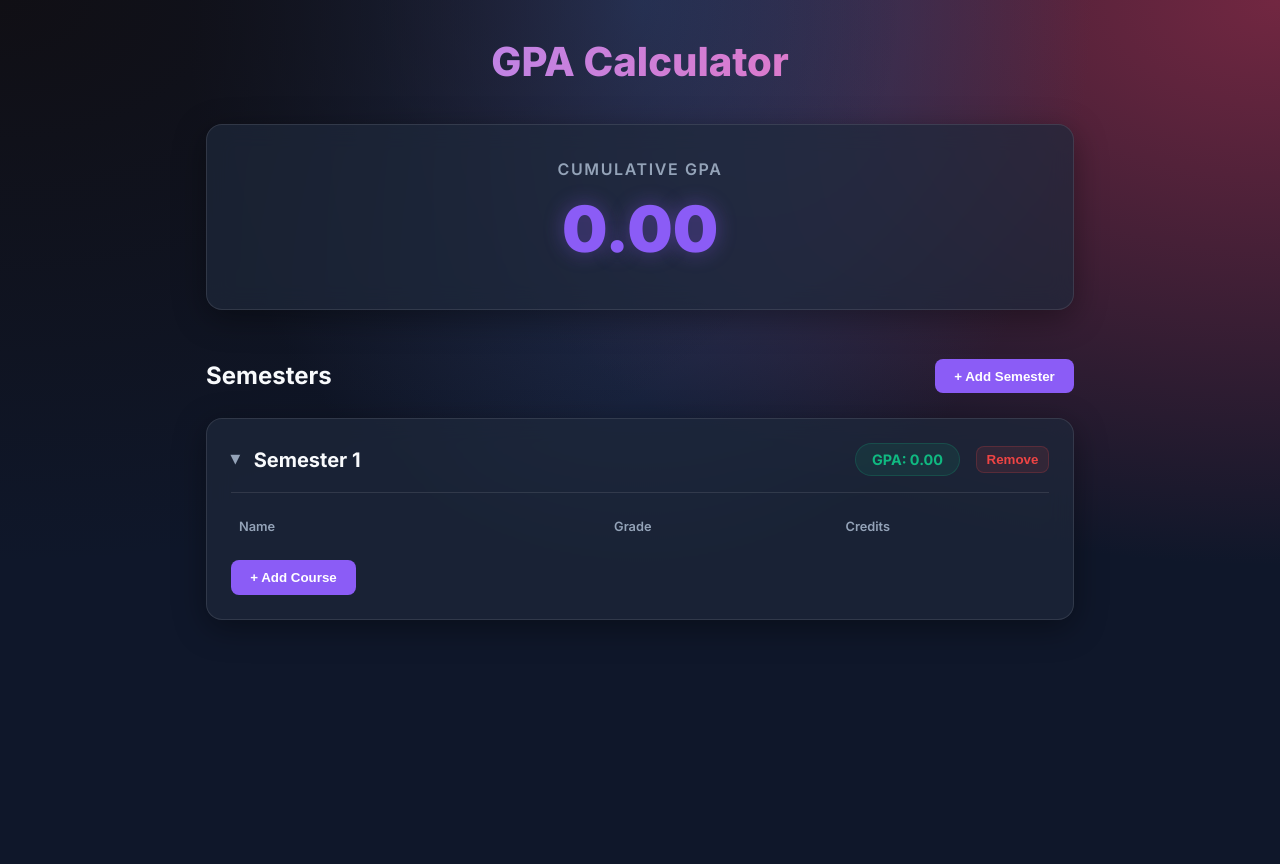
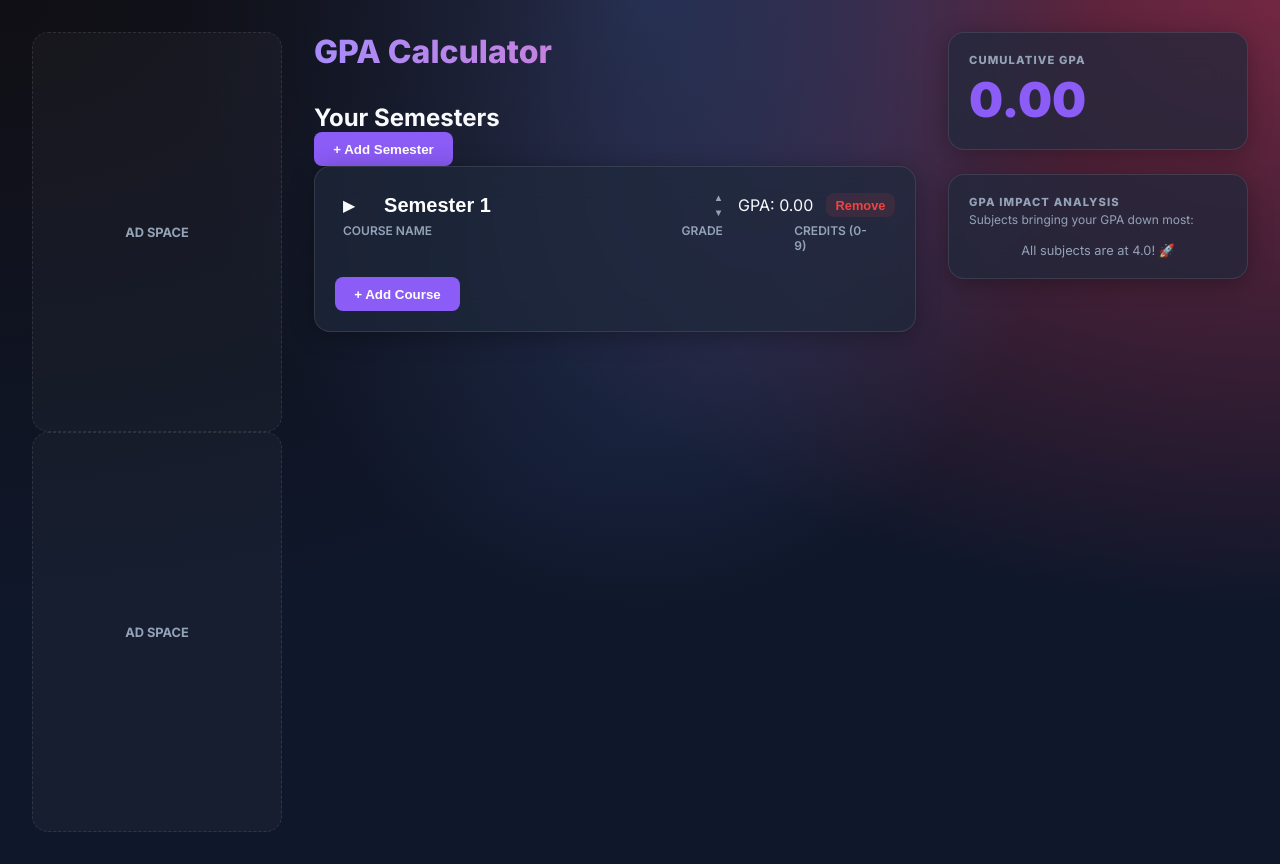
Before and after one commit to MuhammadQasimHamid/GPATracker, a Next.js app in the folder gpa-calc/: page / in a window 1280 px wide. Both pictures are taken after a click on the button "+ Add Semester". Before the commit the page ends 800 px from the top, so only its background shows below. Built offline with nearby package versions, Linux system fonts and the light colour scheme.

Commit message:
updates in UI

```diff
--- a/gpa-calc/src/app/globals.css
+++ b/gpa-calc/src/app/globals.css
@@ -25,53 +25,180 @@ body {
   color: var(--text);
   font-family: 'Inter', -apple-system, BlinkMacSystemFont, 'Segoe UI', Roboto, sans-serif;
   min-height: 100vh;
-  line-height: 1.5;
+  overflow-x: hidden;
 }
 
-.container {
-  max-width: 900px;
+/* Layout */
+.layout-wrapper {
+  display: grid;
+  grid-template-columns: 250px 1fr 300px;
+  gap: 2rem;
+  padding: 2rem;
+  max-width: 1600px;
   margin: 0 auto;
-  padding: 2rem 1rem;
 }
 
-.glass-card {
-  background: var(--card-bg);
-  backdrop-filter: blur(12px);
-  -webkit-backdrop-filter: blur(12px);
-  border: 1px solid var(--glass-border);
-  border-radius: 1rem;
-  padding: 1.5rem;
-  margin-bottom: 2rem;
-  box-shadow: 0 8px 32px 0 rgba(0, 0, 0, 0.37);
-  transition: all 0.3s cubic-bezier(0.4, 0, 0.2, 1);
+.main-content {
+  min-width: 0;
 }
 
-.semester-card.collapsed {
-  padding-bottom: 0.8rem;
-  margin-bottom: 1rem;
+.ad-column {
+  display: flex;
+  flex-direction: column;
+  gap: 1rem;
 }
 
-.title {
-  font-size: 2.5rem;
+.ad-box {
+  background: rgba(255, 255, 255, 0.03);
+  border: 1px dashed var(--glass-border);
+  height: 400px;
+  display: flex;
+  align-items: center;
+  justify-content: center;
+  color: var(--text-muted);
+  font-size: 0.8rem;
+  font-weight: 700;
+  border-radius: 1rem;
+}
+
+.sidebar-column {
+  position: sticky;
+  top: 2rem;
+  height: fit-content;
+}
+
+/* Typography */
+.title-left {
+  font-size: 2rem;
   font-weight: 800;
-  text-align: center;
   margin-bottom: 2rem;
   background: linear-gradient(to right, #a78bfa, #f472b6);
   -webkit-background-clip: text;
   -webkit-text-fill-color: transparent;
 }
 
+/* Glass Card */
+.glass-card {
+  background: var(--card-bg);
+  backdrop-filter: blur(16px);
+  -webkit-backdrop-filter: blur(16px);
+  border: 1px solid var(--glass-border);
+  border-radius: 1rem;
+  padding: 1.25rem;
+  margin-bottom: 1.5rem;
+  box-shadow: 0 4px 24px 0 rgba(0, 0, 0, 0.3);
+}
+
+/* Semester Specific */
+.semester-header {
+  display: flex;
+  justify-content: space-between;
+  align-items: center;
+}
+
+.semester-title-input {
+  background: transparent;
+  border: none;
+  font-size: 1.25rem;
+  font-weight: 700;
+  color: white;
+  padding: 0.2rem 0.5rem;
+  border-radius: 0.3rem;
+  width: 100%;
+  transition: background 0.2s;
+}
+
+.semester-title-input:hover,
+.semester-title-input:focus {
+  background: rgba(255, 255, 255, 0.05);
+  outline: none;
+}
+
+.reorder-btns {
+  display: flex;
+  flex-direction: column;
+  gap: 2px;
+}
+
+.reorder-btn {
+  background: transparent;
+  border: none;
+  color: var(--text-muted);
+  font-size: 0.6rem;
+  cursor: pointer;
+  padding: 2px;
+  line-height: 1;
+}
+
+.reorder-btn:hover {
+  color: white;
+}
+
+/* Inputs & Grid */
+.grid-cols {
+  display: grid;
+  grid-template-columns: 1fr 100px 80px auto;
+  gap: 0.8rem;
+  align-items: center;
+  margin-bottom: 0.5rem;
+}
+
+.grid-labels {
+  display: grid;
+  grid-template-columns: 1fr 100px 80px auto;
+  gap: 0.8rem;
+  padding: 0 0.5rem;
+  color: var(--text-muted);
+  font-size: 0.75rem;
+  font-weight: 600;
+  text-transform: uppercase;
+  margin-bottom: 0.5rem;
+}
+
+.input-compact,
+.select-compact {
+  background: rgba(15, 23, 42, 0.4);
+  border: 1px solid var(--glass-border);
+  border-radius: 0.4rem;
+  padding: 0.6rem;
+  color: white;
+  font-size: 0.9rem;
+}
+
+.input-compact:focus,
+.select-compact:focus {
+  outline: none;
+  border-color: var(--primary);
+}
+
+.btn-icon-danger {
+  background: transparent;
+  border: none;
+  color: var(--text-muted);
+  cursor: pointer;
+  padding: 0.5rem;
+  font-size: 1rem;
+  opacity: 0.5;
+  transition: all 0.2s;
+}
+
+.btn-icon-danger:hover {
+  opacity: 1;
+  color: var(--danger);
+  transform: scale(1.2);
+}
+
+/* Buttons */
 .btn {
   padding: 0.6rem 1.2rem;
   border-radius: 0.5rem;
   border: none;
   font-weight: 600;
   cursor: pointer;
-  transition: all 0.2s ease;
+  transition: all 0.2s;
   display: inline-flex;
   align-items: center;
   gap: 0.5rem;
-  white-space: nowrap;
 }
 
 .btn-primary {
@@ -87,120 +214,94 @@ body {
 .btn-danger {
   background: rgba(239, 68, 68, 0.1);
   color: var(--danger);
-  border: 1px solid rgba(239, 68, 68, 0.2);
 }
 
-.btn-danger:hover {
-  background: var(--danger);
-  color: white;
+.btn-compact {
+  padding: 0.3rem 0.6rem;
+  font-size: 0.8rem;
 }
 
-.grid-cols {
-  display: grid;
-  grid-template-columns: 2fr 1.2fr 1fr auto;
-  gap: 1rem;
-  align-items: center;
+/* Analytics & Sidebar */
+.sidebar-label {
+  font-size: 0.7rem;
+  font-weight: 800;
+  text-transform: uppercase;
+  letter-spacing: 0.1em;
+  color: var(--text-muted);
+  margin-bottom: 0.2rem;
+}
+
+.cgpa-value-small {
+  font-size: 3rem;
+  font-weight: 900;
+  color: var(--primary);
+}
+
+.impact-item {
   margin-bottom: 1rem;
 }
 
-.grid-labels {
-  display: grid;
-  grid-template-columns: 2fr 1.2fr 1fr auto;
-  gap: 1rem;
-  margin-bottom: 0.5rem;
+.impact-info {
+  display: flex;
+  justify-content: space-between;
   font-size: 0.8rem;
-  font-weight: 600;
-  color: var(--text-muted);
-  padding: 0 0.5rem;
+  margin-bottom: 0.3rem;
 }
 
-input,
-select {
-  background: rgba(15, 23, 42, 0.5);
-  border: 1px solid var(--glass-border);
-  border-radius: 0.4rem;
-  padding: 0.6rem;
-  color: white;
-  width: 100%;
-  transition: border-color 0.2s;
+.impact-name {
+  font-weight: 600;
 }
 
-input:focus,
-select:focus {
-  outline: none;
-  border-color: var(--primary);
-  box-shadow: 0 0 0 2px rgba(139, 92, 246, 0.2);
+.impact-sem {
+  color: var(--text-muted);
+  font-size: 0.7rem;
 }
 
-.cgpa-display {
-  text-align: center;
-  padding: 2rem;
-  margin-bottom: 3rem;
+.impact-bar-bg {
+  height: 6px;
+  background: rgba(255, 255, 255, 0.05);
+  border-radius: 10px;
+  overflow: hidden;
 }
 
-.cgpa-value {
-  font-size: 4rem;
-  font-weight: 900;
-  color: var(--primary);
-  text-shadow: 0 0 20px rgba(139, 92, 246, 0.4);
+.impact-bar-fill {
+  height: 100%;
+  background: linear-gradient(90deg, #f472b6, #ef4444);
+  border-radius: 10px;
 }
 
-.semester-header {
-  display: flex;
-  justify-content: space-between;
-  align-items: center;
-  border-bottom: 1px solid transparent;
-  padding-bottom: 0;
-  transition: border-color 0.3s;
+/* Utility */
+.desktop-only {
+  display: block;
 }
 
-.collapsed .semester-header {
-  border-bottom: none;
+.mobile-only {
+  display: none;
 }
 
-.semester-card:not(.collapsed) .semester-header {
-  border-bottom: 1px solid var(--glass-border);
-  padding-bottom: 1rem;
-}
-
-.gpa-badge {
-  background: rgba(16, 185, 129, 0.1);
-  color: var(--success);
-  padding: 0.3rem 1rem;
-  border-radius: 2rem;
-  font-size: 0.9rem;
-  font-weight: 700;
-  border: 1px solid rgba(16, 185, 129, 0.2);
-}
-
-.chevron {
-  font-size: 0.8rem;
-  color: var(--text-muted);
-  transition: transform 0.3s ease;
-}
-
-.chevron.expanded {
-  transform: rotate(90deg);
-}
-
-.semester-content {
-  padding-top: 1.5rem;
-  animation: slideDown 0.3s ease-out;
-}
-
-@keyframes slideDown {
-  from {
-    opacity: 0;
-    transform: translateY(-10px);
+@media (max-width: 1100px) {
+  .layout-wrapper {
+    grid-template-columns: 1fr 300px;
   }
 
-  to {
-    opacity: 1;
-    transform: translateY(0);
+  .left-ad {
+    display: none;
   }
 }
 
-@media (max-width: 640px) {
+@media (max-width: 800px) {
+  .layout-wrapper {
+    grid-template-columns: 1fr;
+    padding: 1rem;
+  }
+
+  .desktop-only {
+    display: none;
+  }
+
+  .mobile-only {
+    display: block;
+  }
 
   .grid-cols,
   .grid-labels {
--- a/gpa-calc/src/components/Course.tsx
+++ b/gpa-calc/src/components/Course.tsx
@@ -17,32 +17,38 @@ export default function Course({ semesterId, course }: Props) {
         <div className="grid-cols">
             <input
                 type="text"
-                placeholder="Course Name"
+                className="input-compact"
+                placeholder="e.g. Computer Science"
                 value={course.name}
                 onChange={(e) => updateCourse(semesterId, course.id, { name: e.target.value })}
             />
             <select
+                className="select-compact"
                 value={course.grade}
                 onChange={(e) => updateCourse(semesterId, course.id, { grade: e.target.value as Grade })}
             >
                 {grades.map((g) => (
                     <option key={g} value={g}>
-                        {g === '' ? 'Select Grade' : g}
+                        {g === '' ? '-' : g}
                     </option>
                 ))}
             </select>
             <input
                 type="number"
-                placeholder="Credits"
+                className="input-compact mini"
+                placeholder="0"
                 min="0"
+                max="9"
                 value={course.creditHours}
                 onChange={(e) => {
                     const val = e.target.value;
-                    updateCourse(semesterId, course.id, { creditHours: val === '' ? '' : Number(val) });
+                    if (val === '' || (/^\d$/.test(val) && Number(val) >= 0 && Number(val) <= 9)) {
+                        updateCourse(semesterId, course.id, { creditHours: val === '' ? '' : Number(val) });
+                    }
                 }}
             />
             <button
-                className="btn btn-danger"
+                className="btn-icon-danger"
                 onClick={() => removeCourse(semesterId, course.id)}
                 aria-label="Remove Course"
             >
--- a/gpa-calc/src/components/Dashboard.tsx
+++ b/gpa-calc/src/components/Dashboard.tsx
@@ -2,39 +2,53 @@
 
 import { useGPA } from '../context/GPAContext';
 import Semester from '../components/Semester';
-import { calculateCGPA } from '../utils/calculations';
+import Sidebar from '../components/Sidebar';
 
 export default function Dashboard() {
     const { semesters, addSemester } = useGPA();
-    const cgpa = calculateCGPA(semesters);
 
     return (
-        <main className="container">
-            <h1 className="title">GPA Calculator</h1>
-
-            <div className="cgpa-display glass-card">
-                <div style={{ color: 'var(--text-muted)', fontWeight: 600, textTransform: 'uppercase', letterSpacing: '0.1em' }}>
-                    Cumulative GPA
+        <div className="layout-wrapper">
+            {/* Left Column: Ads */}
+            <div className="ad-column left-ad">
+                <div className="ad-content">
+                    <div className="ad-box">AD SPACE</div>
+                    <div className="ad-box">AD SPACE</div>
                 </div>
-                <div className="cgpa-value">{cgpa.toFixed(2)}</div>
             </div>
 
-            <div style={{ display: 'flex', justifyContent: 'space-between', alignItems: 'center', marginBottom: '1.5rem' }}>
-                <h2 style={{ fontSize: '1.5rem' }}>Semesters</h2>
+            {/* Middle Column: Main Content */}
+            <main className="main-content">
+                <h1 className="title-left">GPA Calculator</h1>
+
+                <div className="mobile-only">
+                    <Sidebar />
+                </div>
+
+                <div className="semesters-controls">
+                    <h2 style={{ fontSize: '1.5rem' }}>Your Semesters</h2>
                     <button className="btn btn-primary" onClick={addSemester}>
                         + Add Semester
                     </button>
                 </div>
 
-            <div>
+                <div className="semesters-list">
                     {semesters.length === 0 ? (
-                    <p style={{ textAlign: 'center', color: 'var(--text-muted)', padding: '2rem' }}>
-                        No semesters added yet. Click "Add Semester" to get started!
+                        <div className="glass-card" style={{ textAlign: 'center', padding: '3rem' }}>
+                            <p style={{ color: 'var(--text-muted)' }}>
+                                No semesters added yet. Start by adding your first semester!
                             </p>
+                        </div>
                     ) : (
                         semesters.map((s) => <Semester key={s.id} semester={s} />)
                     )}
                 </div>
             </main>
+
+            {/* Right Column: CGPA & Impact */}
+            <div className="sidebar-column desktop-only">
+                <Sidebar />
+            </div>
+        </div>
     );
 }
--- a/gpa-calc/src/components/Semester.tsx
+++ b/gpa-calc/src/components/Semester.tsx
@@ -10,21 +10,39 @@ interface Props {
 }
 
 export default function Semester({ semester }: Props) {
-    const { addCourse, removeSemester, toggleSemester } = useGPA();
+    const {
+        addCourse, removeSemester, toggleSemester, renameSemester, moveSemesterUp, moveSemesterDown
+    } = useGPA();
     const gpa = calculateGPA(semester.courses);
 
     return (
         <div className={`glass-card semester-card ${semester.isCollapsed ? 'collapsed' : ''}`}>
-            <div className="semester-header" onClick={() => toggleSemester(semester.id)} style={{ cursor: 'pointer' }}>
-                <div style={{ display: 'flex', alignItems: 'center', gap: '0.8rem' }}>
-                    <span className={`chevron ${semester.isCollapsed ? '' : 'expanded'}`}>▶</span>
-                    <h2 style={{ fontSize: '1.25rem' }}>{semester.name}</h2>
+            <div className="semester-header">
+                <div style={{ display: 'flex', alignItems: 'center', gap: '0.8rem', flex: 1 }}>
+                    <span
+                        className={`chevron ${semester.isCollapsed ? '' : 'expanded'}`}
+                        onClick={() => toggleSemester(semester.id)}
+                        style={{ cursor: 'pointer', padding: '0.5rem' }}
+                    >
+                        ▶
+                    </span>
+                    <input
+                        type="text"
+                        className="semester-title-input"
+                        value={semester.name}
+                        onChange={(e) => renameSemester(semester.id, e.target.value)}
+                        onClick={(e) => e.stopPropagation()}
+                    />
                 </div>
-                <div style={{ display: 'flex', gap: '1rem', alignItems: 'center' }} onClick={(e) => e.stopPropagation()}>
+
+                <div style={{ display: 'flex', gap: '0.8rem', alignItems: 'center' }}>
+                    <div className="reorder-btns">
+                        <button className="reorder-btn" onClick={() => moveSemesterUp(semester.id)}>▲</button>
+                        <button className="reorder-btn" onClick={() => moveSemesterDown(semester.id)}>▼</button>
+                    </div>
                     <div className="gpa-badge">GPA: {gpa.toFixed(2)}</div>
                     <button
-                        className="btn btn-danger"
-                        style={{ padding: '0.3rem 0.6rem' }}
+                        className="btn btn-danger btn-compact"
                         onClick={() => removeSemester(semester.id)}
                     >
                         Remove
@@ -35,12 +53,12 @@ export default function Semester({ semester }: Props) {
             {!semester.isCollapsed && (
                 <div className="semester-content">
                     <div className="grid-labels">
-                        <span>Name</span>
+                        <span>Course Name</span>
                         <span>Grade</span>
-                        <span>Credits</span>
+                        <span>Credits (0-9)</span>
                         <span></span>
                     </div>
-                    <div>
+                    <div className="courses-list">
                         {semester.courses.map((course) => (
                             <Course key={course.id} semesterId={semester.id} course={course} />
                         ))}
--- /dev/null
+++ b/gpa-calc/src/components/Sidebar.tsx
@@ -0,0 +1,70 @@
+'use client';
+
+import { useGPA } from '../context/GPAContext';
+import { calculateCGPA } from '../utils/calculations';
+import { GRADE_POINTS, Course } from '../types';
+
+export default function Sidebar() {
+    const { semesters } = useGPA();
+    const cgpa = calculateCGPA(semesters);
+
+    // Calculate GPA Impact
+    // For each complete course, calculate potential "loss" relative to 4.0
+    const allCourses: { name: string; loss: number; semesterName: string }[] = [];
+    semesters.forEach(s => {
+        s.courses.forEach(c => {
+            if (c.name && c.grade !== '' && c.creditHours !== '' && c.creditHours > 0) {
+                const points = GRADE_POINTS[c.grade];
+                const loss = (4.0 - points) * c.creditHours;
+                if (loss > 0) {
+                    allCourses.push({ name: c.name, loss, semesterName: s.name });
+                }
+            }
+        });
+    });
+
+    // Sort by loss descending and take top 5
+    const topImpact = allCourses.sort((a, b) => b.loss - a.loss).slice(0, 5);
+
+    return (
+        <aside className="sidebar">
+            <div className="glass-card cgpa-card">
+                <div className="sidebar-label">Cumulative GPA</div>
+                <div className="cgpa-value-small">{cgpa.toFixed(2)}</div>
+            </div>
+
+            <div className="glass-card analytics-card">
+                <div className="sidebar-label">GPA Impact Analysis</div>
+                <p style={{ fontSize: '0.75rem', color: 'var(--text-muted)', marginBottom: '1rem' }}>
+                    Subjects bringing your GPA down most:
+                </p>
+                <div className="impact-list">
+                    {topImpact.length === 0 ? (
+                        <p style={{ fontSize: '0.8rem', color: 'var(--text-muted)', textAlign: 'center' }}>
+                            All subjects are at 4.0! 🚀
+                        </p>
+                    ) : (
+                        topImpact.map((item, idx) => (
+                            <div key={idx} className="impact-item">
+                                <div className="impact-info">
+                                    <span className="impact-name">{item.name}</span>
+                                    <span className="impact-sem">{item.semesterName}</span>
+                                </div>
+                                <div className="impact-bar-bg">
+                                    <div
+                                        className="impact-bar-fill"
+                                        style={{ width: `${Math.min(100, item.loss * 15)}%` }}
+                                    ></div>
+                                </div>
+                            </div>
+                        ))
+                    )}
+                </div>
+            </div>
+
+            <div className="ad-placeholder-sidebar">
+                {/* Analytics Ad Space */}
+            </div>
+        </aside>
+    );
+}
```
Lines whose indentation alone changed are shown as unchanged.
